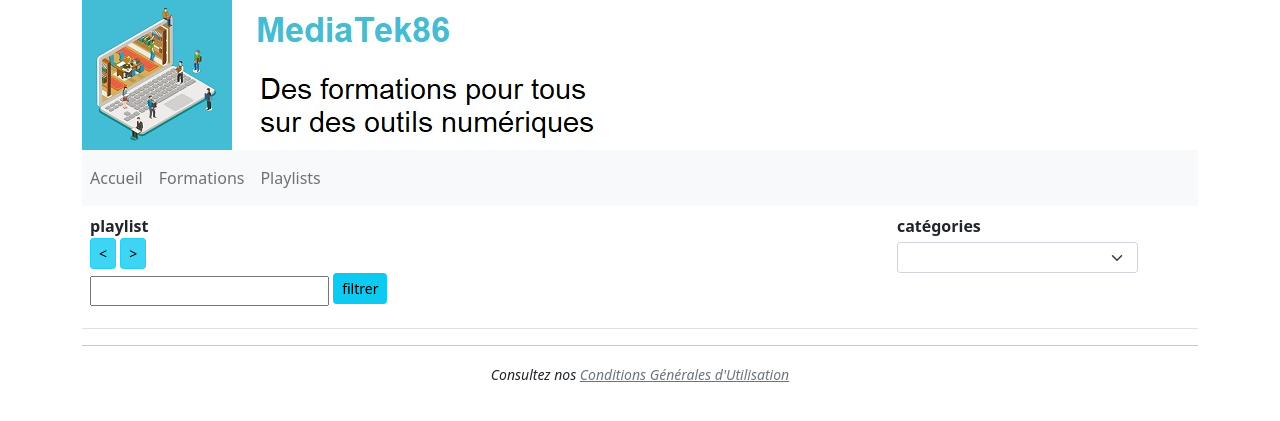
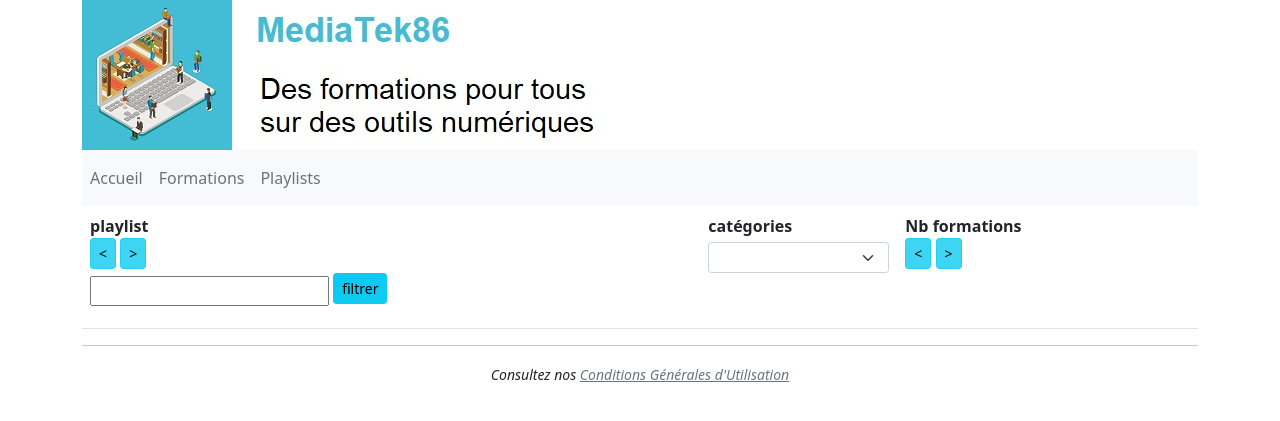
Before and after one commit to Nessprog/mediatekformation, a Symfony app: template templates/pages/playlists.html.twig in a window 1280 px wide. Shown: the top 421 px of the page. Run offline with Twig, Linux system fonts and the light colour scheme; the template is opened without the code that fills it, so the values that code supplies are empty; some libraries are stand-ins or nearby versions.

Commit message:
Mission 1 - tâche 2: ajout d'une fonctionnalité

```diff
--- a/src/Controller/PlaylistsController.php
+++ b/src/Controller/PlaylistsController.php
@@ -66,6 +66,10 @@ class PlaylistsController extends AbstractController {
             case "name":
                 $playlists = $this->playlistRepository->findAllOrderByName($ordre);
                 break;
+            case "numberFormation":
+              $playlists = $this->playlistRepository->findAllOrderByNumberFormations($ordre);
+              break;
+
         }
         $categories = $this->categorieRepository->findAll();
         return $this->render("pages/playlists.html.twig", [
--- a/templates/pages/playlist.html.twig
+++ b/templates/pages/playlist.html.twig
@@ -3,6 +3,8 @@
     <div class="row mt-3">
         <div class="col">
             <h4 class="text-info mt-5">{{ playlist.name }}</h4>
+            {# afficher le nombre de formations #}
+            <strong>Nombre de formation :</strong><p>{{ playlistformations|length }}</p>
             <strong>catégories : </strong>
                 <!-- boucle pour afficher les catégories -->
                 {% set anccategorie = '' %}
--- a/templates/pages/playlists.html.twig
+++ b/templates/pages/playlists.html.twig
@@ -16,6 +16,7 @@
                         </div>
                     </form>
                 </th>
+
                 <th class="text-left align-top" scope="col">
                     catégories
                     <form class="form-inline mt-1" method="POST" action="{{ path('playlists.findallcontain', {champ:'id', table:'categories'}) }}">
@@ -32,6 +33,13 @@
                         </select>
                     </form>
                 </th>
+
+                 <th class="text-left align-top" scope="col">
+                     Nb formations</br>
+                    <a href="{{ path('playlists.sort', {champ:'numberFormation', ordre:'ASC'}) }}" class="btn btn-info btn-sm active" role="button" aria-pressed="true"><</a>
+                    <a href="{{ path('playlists.sort', {champ:'numberFormation', ordre:'DESC'}) }}" class="btn btn-info btn-sm active" role="button" aria-pressed="true">></a>
+                </th>
+
                 <th class="text-center align-top" scope="col">
                     &nbsp;
                 </th>
@@ -55,6 +63,10 @@
                                 {% endfor %}
                             {% endif %}
                         </td>
+                        <td>
+                            {# affichage du nombre de formation dans la playlist #}
+                            {{ playlists[k].formations|length }}
+                        </td>
                         <td class="text-center">
                             <a href="{{ path('playlists.showone', {id:playlists[k].id}) }}" class="btn btn-secondary">Voir détail</a>
                         </td>
```
Also changed, not shown: src/Repository/PlaylistRepository.php (+16 -0 lines), 1 other file.
